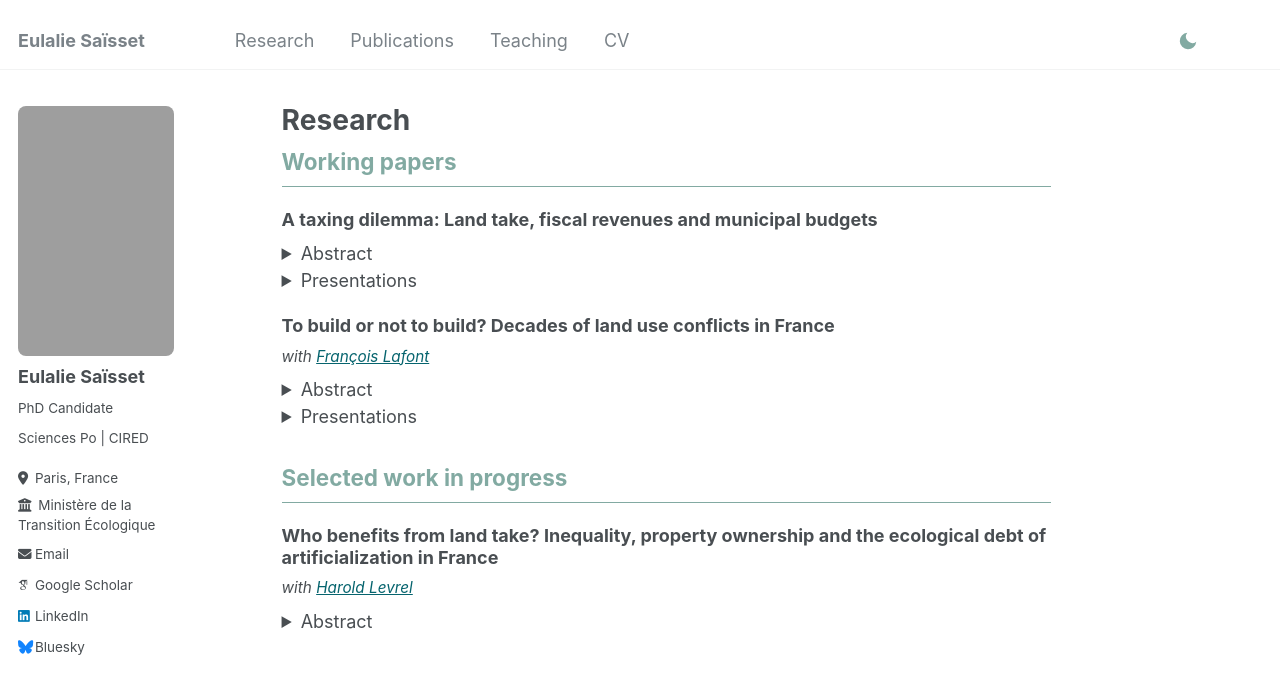
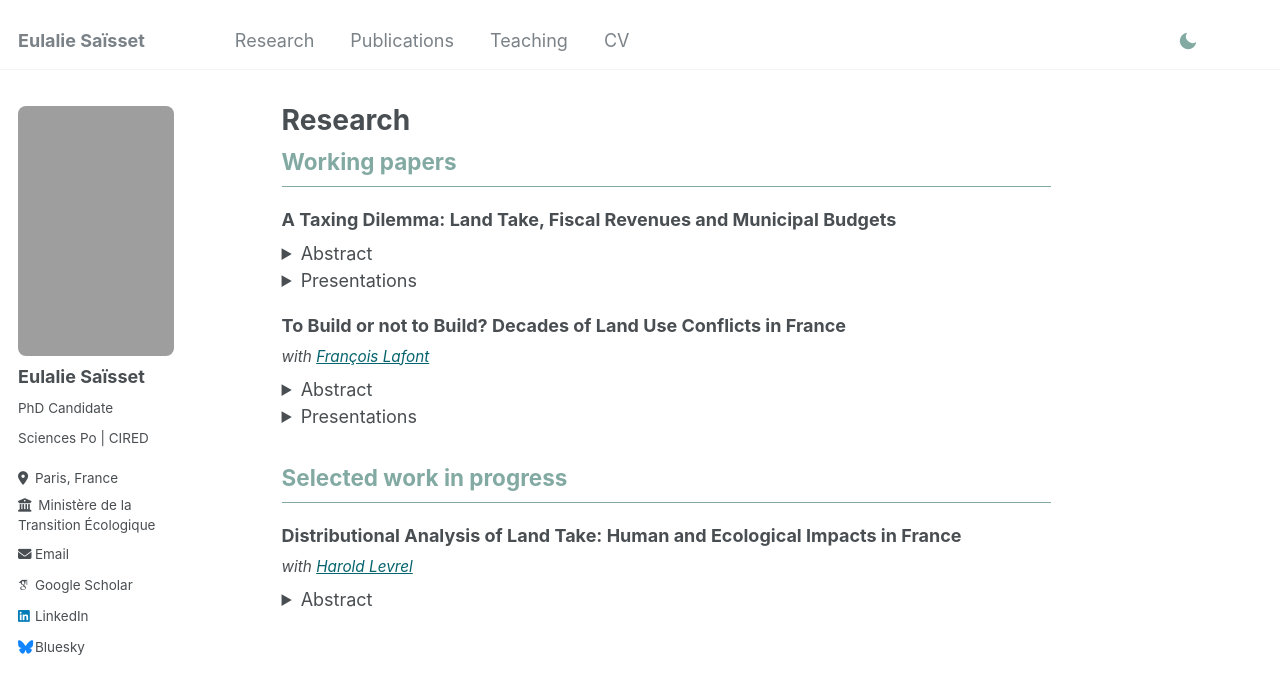
Before and after one commit to eulaliesaisset/eulaliesaisset.github.io, a Jekyll site: the page built from _pages/research.md, in a window 1280 px wide. Shown: the top 694 px of the page. Built offline with Jekyll 4.4.1, drawn with Linux system fonts in a browser that asks for light colours; some web fonts are replaced.

Commit message:
Update research.md titles

```diff
--- a/_pages/research.md
+++ b/_pages/research.md
@@ -5,7 +5,7 @@ permalink: /research/
 
 ## Working papers
 
-### A taxing dilemma: Land take, fiscal revenues and municipal budgets
+### A Taxing Dilemma: Land Take, Fiscal Revenues and Municipal Budgets
 <details>
   <summary>Abstract</summary>
   <div style="font-size: 0.9em;">
@@ -26,7 +26,7 @@ permalink: /research/
 </details>
 
 
-### To build or not to build? Decades of land use conflicts in France
+### To Build or not to Build? Decades of Land Use Conflicts in France
 <p style="font-size: 0.85em; margin-top: 0.2em; margin-bottom: 0.5em;"><em>with <a href="https://sites.google.com/view/francoislafont11/accueil">François Lafont</a></em></p>
 
 <details>
@@ -50,7 +50,7 @@ permalink: /research/
 
 ## Selected work in progress
 
-### Who benefits from land take? Inequality, property ownership and the ecological debt of artificialization in France
+### Distributional Analysis of Land Take: Human and Ecological Impacts in France
 <p style="font-size: 0.85em; margin-top: 0.2em; margin-bottom: 0.5em;"><em>with <a href="https://cesco.mnhn.fr/fr/annuaire/harold-levrel-6495">Harold Levrel</a></em></p>
 
 <details>
```
